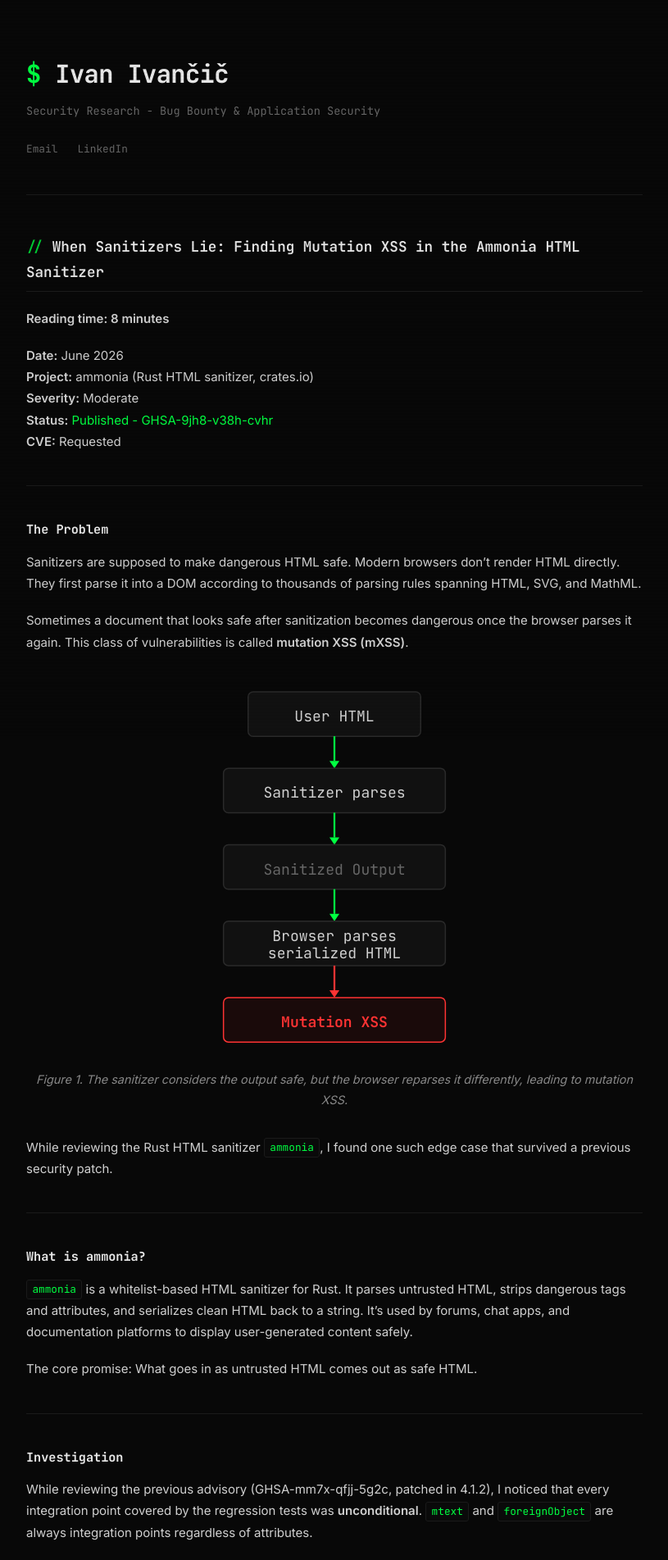
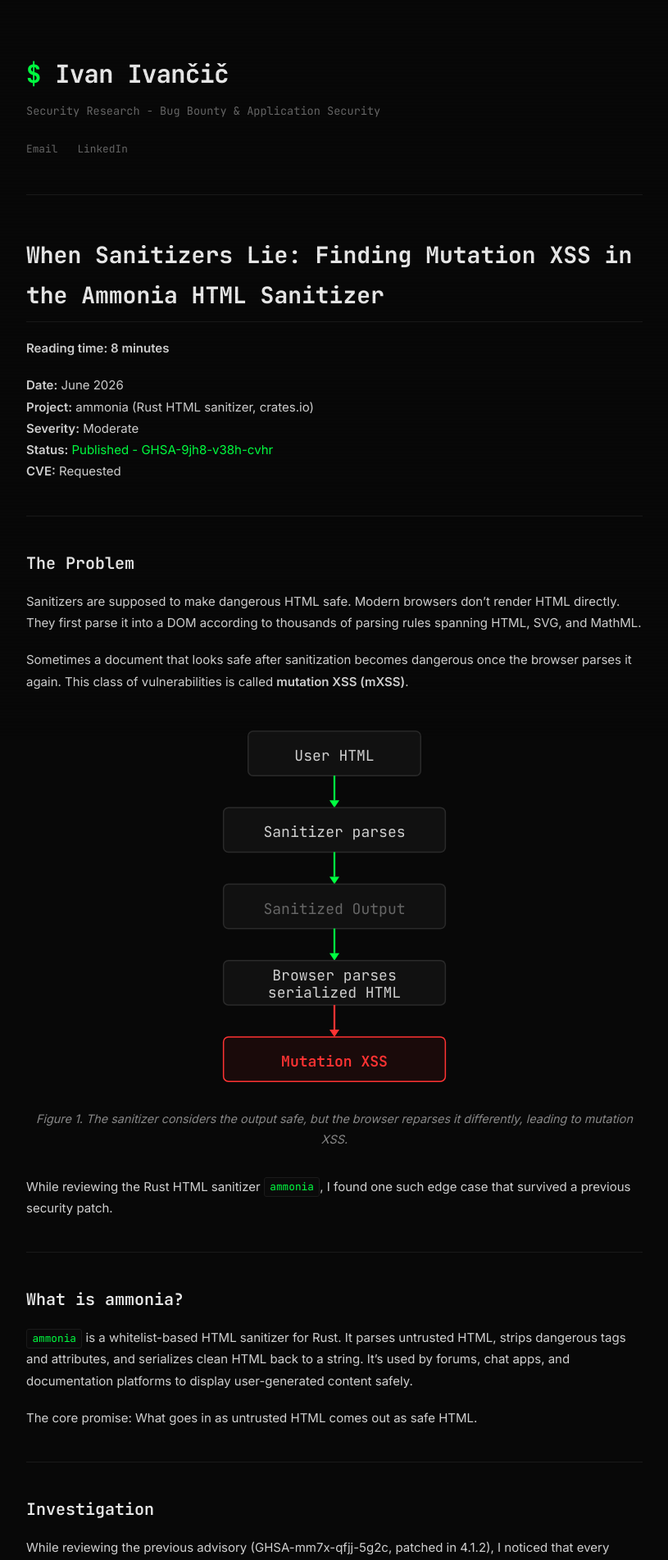
Before and after one commit to Ivan09999/Ivan09999.github.io, a Jekyll site: the page built from ammonia-mxss.md, in a window 1280 px wide. Shown: the top 1903 px of the page at 82% size, without its empty margins (232-1047 px from the left). Built offline with Jekyll 4.4.1, drawn with Linux system fonts in a browser that asks for light colours.

Commit message:
Update default.html

```diff
--- a/_layouts/default.html
+++ b/_layouts/default.html
@@ -128,16 +128,22 @@
             border-bottom: 1px solid var(--border);
         }
 
-        h2::before {
-            content: "// ";
-            color: var(--accent-dim);
+        h2 {
+            font-family: 'JetBrains Mono', monospace;
+            font-size: 1.75rem;
+            font-weight: 700;
+            color: var(--fg-bright);
+            margin: 3rem 0 1.2rem;
+            padding-bottom: 0.5rem;
+            border-bottom: 1px solid var(--border);
         }
 
         h3 {
             font-family: 'JetBrains Mono', monospace;
-            font-size: 0.95rem;
+            font-size: 1.25rem;
+            font-weight: 600;
             color: var(--fg-bright);
-            margin: 2rem 0 0.8rem;
+            margin: 2.2rem 0 1rem;
         }
 
         p {
```
